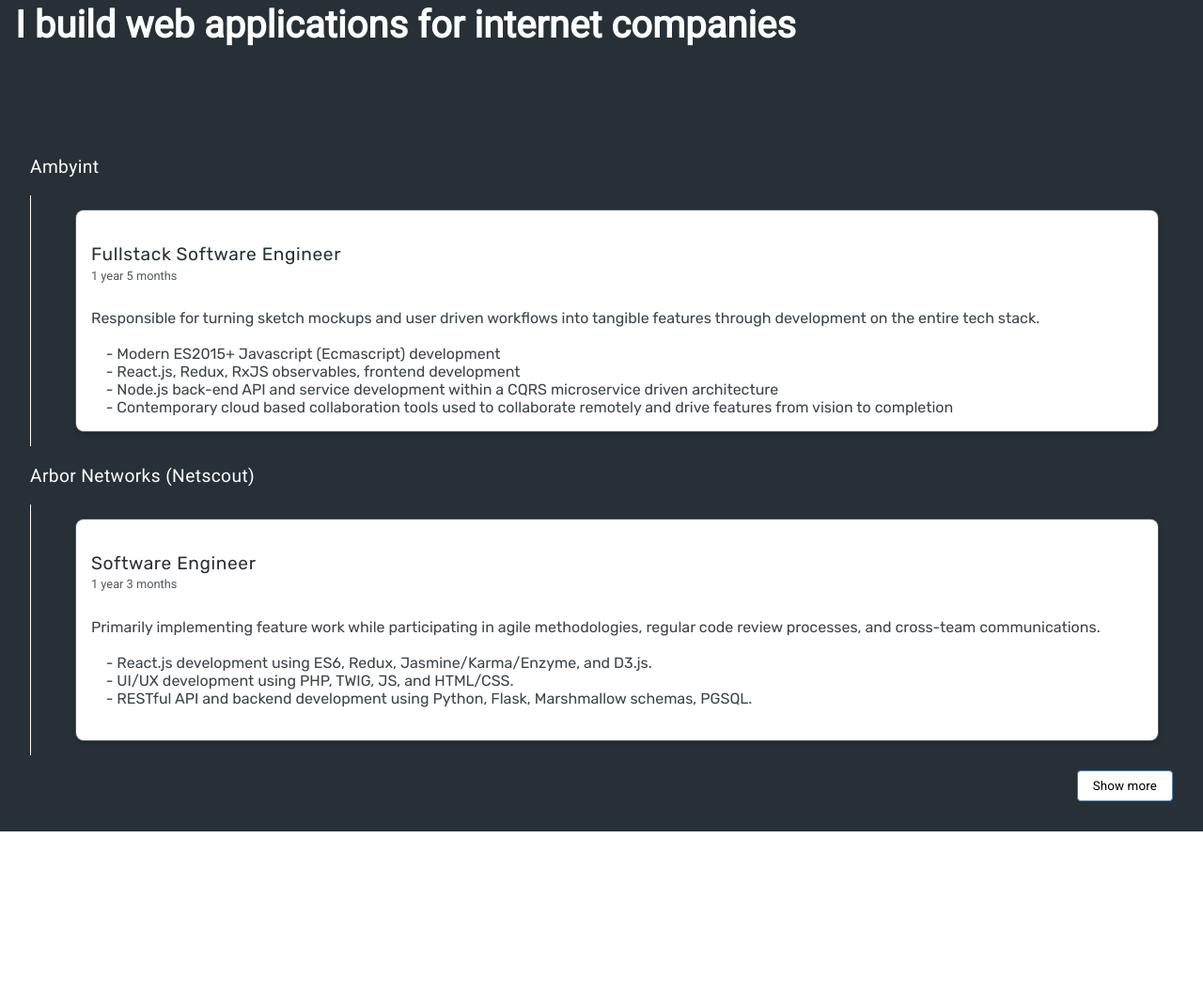
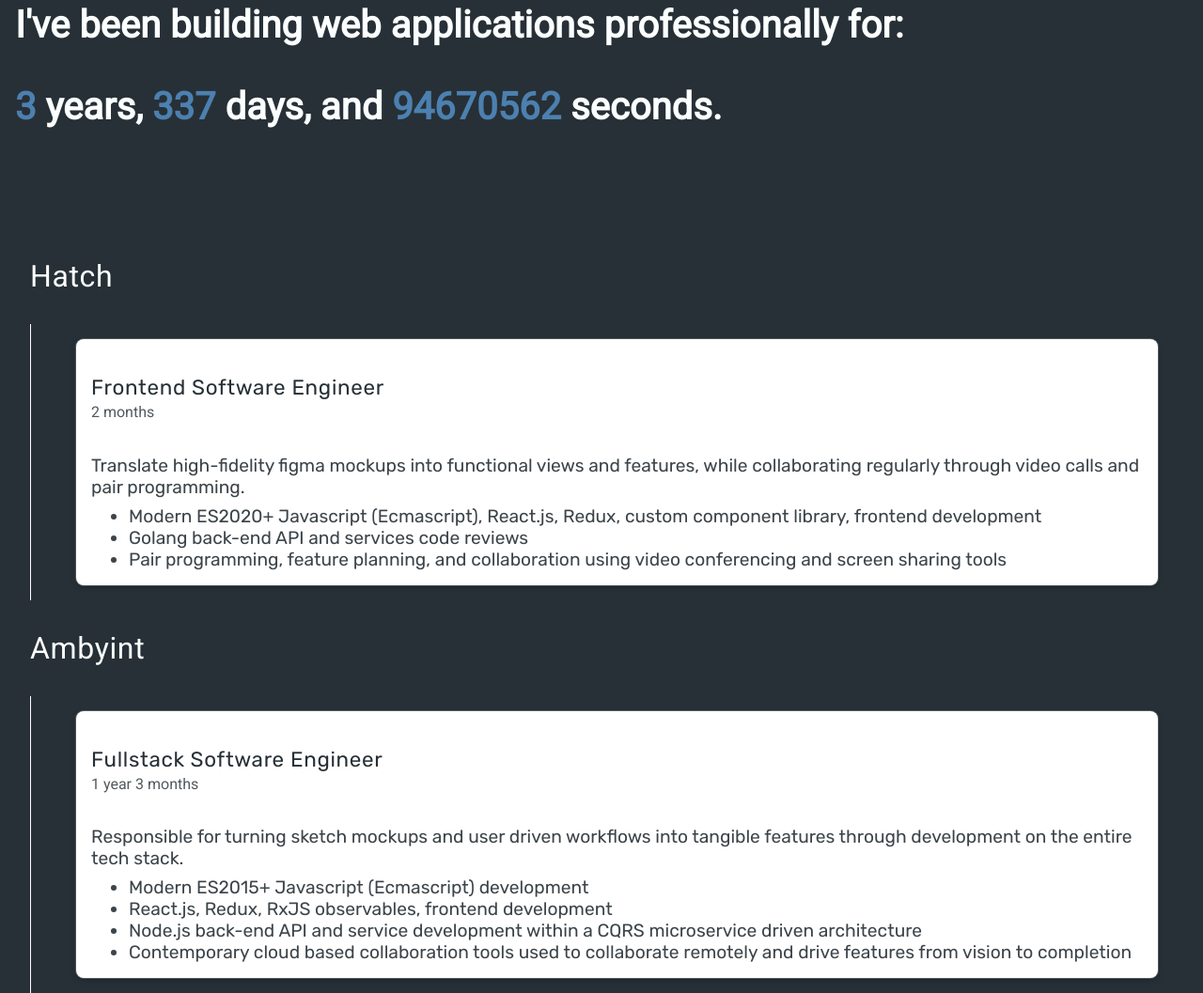
Before and after one commit to cephalization/portfolio-v3, a Gatsby site: page / in a window 1280 px wide. Shown: the part 959-2016 px from the top of the page at 94% size. Before the commit the page ends 1844 px from the top, so only its background shows below. Built offline with nearby package versions, Linux system fonts and the light colour scheme; Gatsby itself is replaced by a stand-in of ours.

Commit message:
Implement job exp counter, tidy up job presentation

```diff
--- /dev/null
+++ b/src/components/experience-counter/index.js
@@ -0,0 +1,47 @@
+import React, { useEffect, useState } from "react"
+import styled from "styled-components"
+import { JOBS } from "../../jobs"
+import moment from "moment"
+
+const StyledText = styled.p``
+
+const StyledTime = styled.span`
+  color: #4c80b0;
+`
+
+const getMyExperience = startDate => {
+  const start = moment(startDate, "MM YY")
+  const now = moment()
+
+  const years = now.diff(start, "years")
+  const days = now.diff(start, "days") - years * 365
+  const seconds = now.diff(start, "seconds") - days * 86400
+
+  return {
+    years,
+    days,
+    seconds,
+  }
+}
+
+const firstProgrammingJob = JOBS[JOBS.length - 2].start
+
+export const ExperienceCounter = () => {
+  const [counter, setCounter] = useState(getMyExperience(firstProgrammingJob))
+
+  useEffect(() => {
+    const timer = setInterval(() => {
+      setCounter(getMyExperience(firstProgrammingJob))
+    }, 1000)
+
+    return () => clearInterval(timer)
+  }, [])
+
+  return (
+    <StyledText>
+      <StyledTime>{counter.years}</StyledTime> years,{" "}
+      <StyledTime>{counter.days}</StyledTime> days, and{" "}
+      <StyledTime>{counter.seconds}</StyledTime> seconds.
+    </StyledText>
+  )
+}
--- a/src/components/job/job.js
+++ b/src/components/job/job.js
@@ -44,7 +44,7 @@
 const Position = styled.p`
   font-family: "Rubik";
   letter-spacing: 0.03em;
-  font-size: 1.2rem;
+  font-size: 1.4rem;
   margin-bottom: 0.2rem;
   color: #273036;
 `
@@ -52,26 +52,30 @@
 const Duration = styled.p`
   font-family: "Roboto";
   opacity: 0.8;
-  font-size: 0.8rem;
+  font-size: 1rem;
   margin-top: 0;
 `
 
 const Company = styled.p`
   font-family: "Roboto";
-  font-size: 1.2rem;
+  font-size: 2rem;
   letter-spacing: 0.02em;
 `
 
 const Description = styled.pre`
   font-family: "Rubik";
-  font-size: 1rem;
+  font-size: 1.2rem;
   opacity: 0.9;
   white-space: pre-wrap;
   margin-bottom: 0;
 `
 
-const Details = styled(Description)`
-  margin: auto 0;
+const Details = styled.ul`
+  font-family: "Rubik";
+  font-size: 1.2rem;
+  opacity: 0.9;
+  margin-bottom: 0;
+  margin-top: 0.5rem;
 `
 
 export const Job = ({ job, prevJob = {} }) => {
@@ -97,7 +101,11 @@
             </Description>
           )}
           {showDetails ? (
-            <Details>{job.details}</Details>
+            <Details>
+              {job.details.map(detail => (
+                <li>{detail}</li>
+              ))}
+            </Details>
           ) : (
             <Button type="button" onClick={() => toggleShowDetails(true)}>
               More details
--- a/src/components/jobs/jobs.js
+++ b/src/components/jobs/jobs.js
@@ -6,22 +6,18 @@
 import { JOBS } from "../../jobs"
 
 const Container = styled.div`
-  margin-top: -11rem;
   margin-left: 12rem;
   margin-right: 10rem;
   margin-bottom: 2rem;
   @media screen and (max-width: 1280px) {
     margin-left: 2rem;
     margin-right: 2rem;
-    margin-top: -6rem;
   }
 
   @media screen and (max-width: 768px) {
-    margin-top: -10rem;
   }
 
   @media screen and (max-width: 520px) {
-    margin-top: -5rem;
   }
 `
 
--- a/src/index.css
+++ b/src/index.css
@@ -5,5 +5,5 @@
 }
 
 body::-webkit-scrollbar {
-  background-color: transparent;
+  display: none;
 }
--- a/src/jobs.js
+++ b/src/jobs.js
@@ -1,15 +1,28 @@
 export const JOBS = [
+  {
+    company: "Hatch",
+    start: "2 20",
+    end: "current",
+    position: "Frontend Software Engineer",
+    description: `Translate high-fidelity figma mockups into functional views and features, while collaborating regularly through video calls and pair programming.`,
+    details: [
+      `Modern ES2020+ Javascript (Ecmascript), React.js, Redux, custom component library, frontend development`,
+      `Golang back-end API and services code reviews`,
+      `Pair programming, feature planning, and collaboration using video conferencing and screen sharing tools`,
+    ],
+  },
   {
     company: "Ambyint",
     start: "11 18",
-    end: "current",
+    end: "2 20",
     position: "Fullstack Software Engineer",
     description: `Responsible for turning sketch mockups and user driven workflows into tangible features through development on the entire tech stack.`,
-    details: `
-    - Modern ES2015+ Javascript (Ecmascript) development
-    - React.js, Redux, RxJS observables, frontend development
-    - Node.js back-end API and service development within a CQRS microservice driven architecture
-    - Contemporary cloud based collaboration tools used to collaborate remotely and drive features from vision to completion`,
+    details: [
+      `Modern ES2015+ Javascript (Ecmascript) development`,
+      `React.js, Redux, RxJS observables, frontend development`,
+      `Node.js back-end API and service development within a CQRS microservice driven architecture`,
+      `Contemporary cloud based collaboration tools used to collaborate remotely and drive features from vision to completion`,
+    ],
   },
   {
     company: "Arbor Networks (Netscout)",
@@ -17,11 +30,11 @@
     end: "11 18",
     position: "Software Engineer",
     description: `Primarily implementing feature work while participating in agile methodologies, regular code review processes, and cross-team communications.`,
-    details: `
-    - React.js development using ES6, Redux, Jasmine/Karma/Enzyme, and D3.js.
-    - UI/UX development using PHP, TWIG, JS, and HTML/CSS.
-    - RESTful API and backend development using Python, Flask, Marshmallow schemas, PGSQL.
-    `,
+    details: [
+      `React.js development using ES6, Redux, Jasmine/Karma/Enzyme, and D3.js.`,
+      `UI/UX development using PHP, TWIG, JS, and HTML/CSS`,
+      `RESTful API and backend development using Python, Flask, Marshmallow schemas, PGSQL`,
+    ],
   },
   {
     company: "Arbor Networks (Netscout)",
@@ -29,11 +42,11 @@
     end: "8 17",
     position: "Software Engineering Intern",
     description: `Primarily implementing feature work while participating in agile methodologies, regular code review processes.`,
-    details: `
-    - UI/UX development using PHP, TWIG, JS, and HTML/CSS.
-    - RESTful API development using Python.
-    - Some React.js development done.
-    `,
+    details: [
+      `UI/UX development using PHP, TWIG, JS, and HTML/CSS`,
+      `RESTful API development using Python`,
+      `Some React.js development done`,
+    ],
   },
   {
     company: "Center for Technology and Training",
@@ -41,11 +54,11 @@
     end: "4 17",
     position: "Software Engineering Intern",
     description: `Participated in full-stack web development, Windows application development, and UI design across multiple projects.`,
-    details: `
-    - UI/UX development using IE compatible JavaScript, HTML/CSS, AngularJS 1.x
-    - Backend MVC development using C#, ASP.NET, and Azure sql
-    - Windows desktop application development using visual studio, .NET, and C#
-    `,
+    details: [
+      `UI/UX development using IE compatible JavaScript, HTML/CSS, AngularJS 1.x`,
+      `Backend MVC development using C#, ASP.NET, and Azure sql`,
+      `Windows desktop application development using visual studio, .NET, and C#,`,
+    ],
   },
   {
     company: "Center for Technology and Training",
@@ -53,13 +66,13 @@
     end: "5 16",
     position: "Student IT Administrator",
     description: ``,
-    details: `
-    - Purchasing/setup/maintenance of computer hardware
-    - Design and implementation of backup procedures / scripts
-    - Communication and management of hardware warranty items
-    - Writing windows batch scripts, linux shell scripts and Java front ends
-    - Internal technical support
-    - Misc. office duties
-    `,
+    details: [
+      `Purchasing/setup/maintenance of computer hardware`,
+      `Design and implementation of backup procedures / scripts`,
+      `Communication and management of hardware warranty items`,
+      `Writing windows batch scripts, linux shell scripts and Java front ends`,
+      `Internal technical support`,
+      `Misc. office duties`,
+    ],
   },
 ]
--- a/src/pages/index.js
+++ b/src/pages/index.js
@@ -15,6 +15,7 @@
   Text,
 } from "../components/styled"
 import { Jobs } from "../components/jobs"
+import { ExperienceCounter } from "../components/experience-counter"
 
 import "../index.css"
 
@@ -48,7 +49,8 @@
       <Content>
         <ContentContainer>
           <ContentText>
-            I build web applications for internet companies
+            I've been building web applications professionally for:{" "}
+            <ExperienceCounter />
           </ContentText>
         </ContentContainer>
         <Jobs />
```
